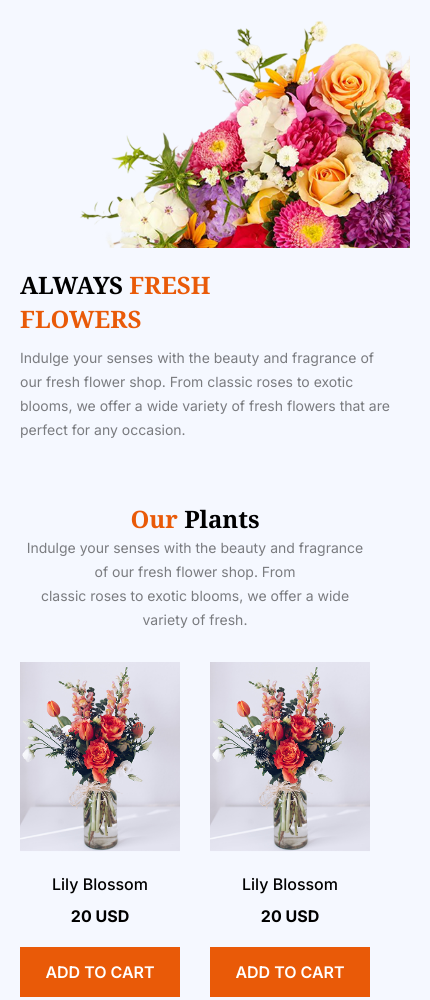
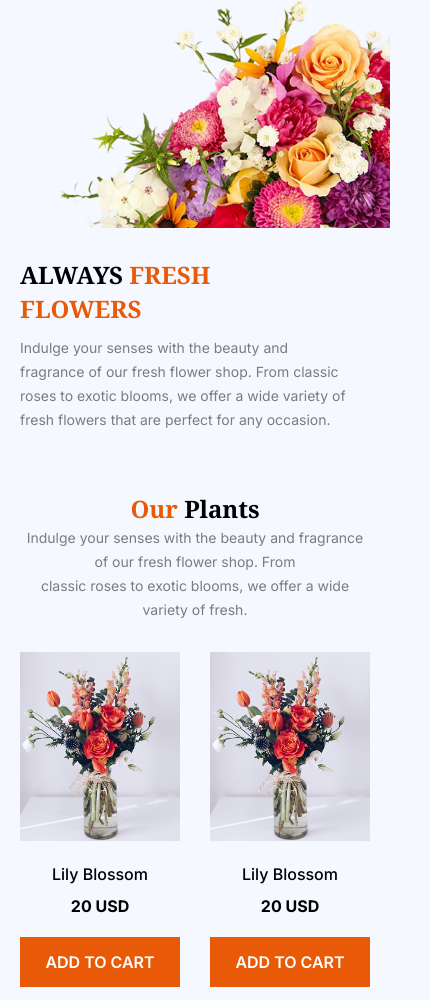
Before and after one commit to rahimbadsha/B12A02-Responsive-Flowers, a plain HTML site: page index.html in a window 390 px wide. Shown: the part 158-1158 px from the top of the page, 430 px wide, since content can reach past the window. Drawn offline with Linux system fonts and the light colour scheme.

Commit message:
fixing margin padding responsive

```diff
--- a/styles/market.css
+++ b/styles/market.css
@@ -121,13 +121,19 @@ body {
     font-weight: 700;
     margin-bottom: 0;
 }
+.bannar-content{
+    padding: 10px 20px 20px 20px;
+}
 .bannar-content p{
     padding: 10px 20px 0px 0px;
 }
 
 /* Our Plants section */
 
-main, footer, .bannar{ padding: 20px;}
+main, footer{
+     padding: 20px;
+     box-sizing: border-box;
+    }
 
 
 .our-plants{
@@ -174,8 +180,6 @@ main, footer, .bannar{ padding: 20px;}
     max-width: 50%;
     position: relative;
 }
-.badge-position{
-}
 .planet-img img{
     width: 100%;
 }
@@ -185,9 +189,9 @@ main, footer, .bannar{ padding: 20px;}
 position: absolute;
 top: -140px;
 right: -90px;
-
 animation: spin 10s linear infinite;
 }
+
 @keyframes spin {
     from {
       transform: rotate(0deg);
@@ -223,7 +227,6 @@ animation: spin 10s linear infinite;
     flex-direction: column;
     gap: 20px;
 }
-.right-deals{ }
 
 .deal-card{
     position: relative;
@@ -299,7 +302,7 @@ animation: spin 10s linear infinite;
 /* footer section css */
 
 .footer-content{
-    margin-top: 100px;
+    margin-top: 20px 20px;
     display: flex;
     justify-content: space-between;
 }
```
